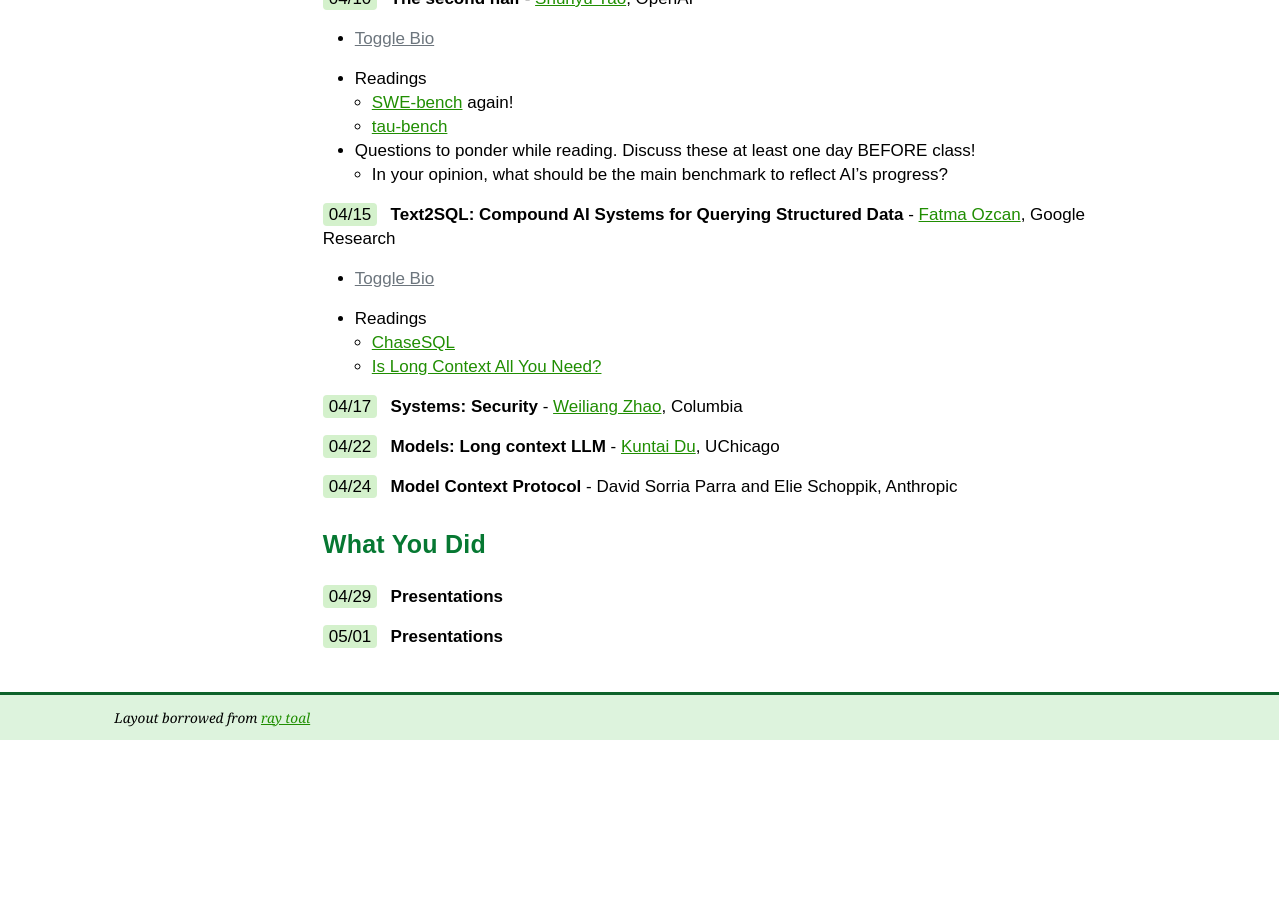
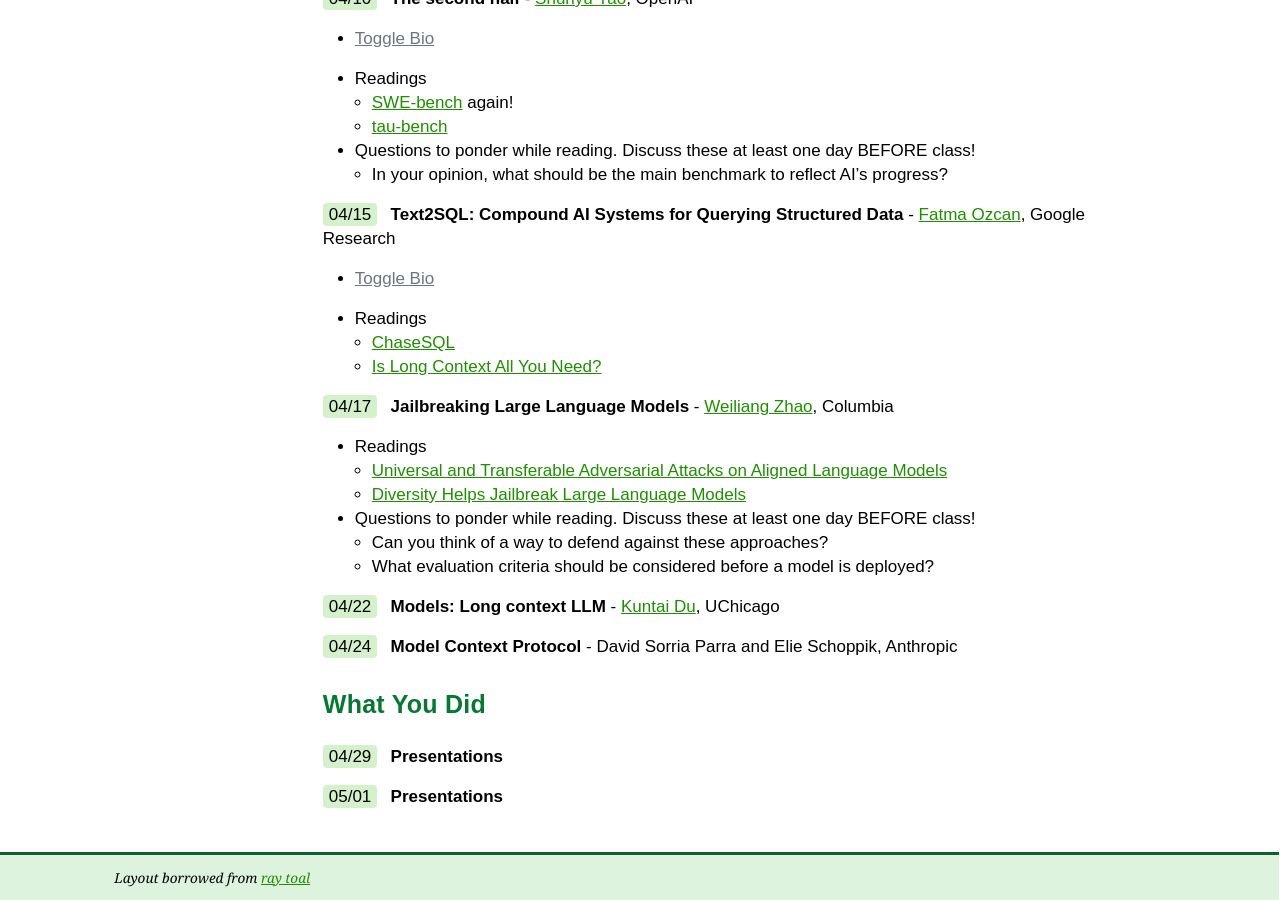
Before and after one commit to w6113/w6113.github.io, a Jekyll site: the page built from index.md, in a window 1280 px wide and 900 px high, scrolled down 7086 px. Built offline with Jekyll 4.4.1, drawn with Linux system fonts in a browser that asks for light colours; before the commit the page ends 7826 px from its top, so only the background shows below that.

Commit message:
Add Weiliang lecture

```diff
--- a/index.md
+++ b/index.md
@@ -269,7 +269,15 @@ Toward the end of the talk, I will discuss the limitations of the current founda
   * [ChaseSQL](https://arxiv.org/pdf/2410.01943)
   * [Is Long Context All You Need?](https://arxiv.org/abs/2501.12372)
 
-<span class="date">04/17</span> <span class="topic">Systems: Security</span> - [Weiliang Zhao](https://www.cs.columbia.edu/~wz2665/weiliang.html), Columbia
+<span class="date">04/17</span> <span class="topic">Jailbreaking Large Language Models</span> - [Weiliang Zhao](https://www.cs.columbia.edu/~wz2665/weiliang.html), Columbia
+
+* Readings
+  * [Universal and Transferable Adversarial Attacks on Aligned Language Models](https://arxiv.org/pdf/2307.15043)
+  * [Diversity Helps Jailbreak Large Language Models](https://drive.google.com/file/d/1qdXsGQcCOAzOU-4wSLWuDVOwMId6_Ejp/view?usp=drive_link)
+* Questions to ponder while reading. Discuss these at least one day BEFORE class!
+  * Can you think of a way to defend against these approaches?
+  * What evaluation criteria should be considered before a model is deployed?
+
 
 <span class="date">04/22</span> <span class="topic">Models: Long context LLM</span> - [Kuntai Du](https://kuntaidu.github.io/aboutme.html), UChicago
 
```
